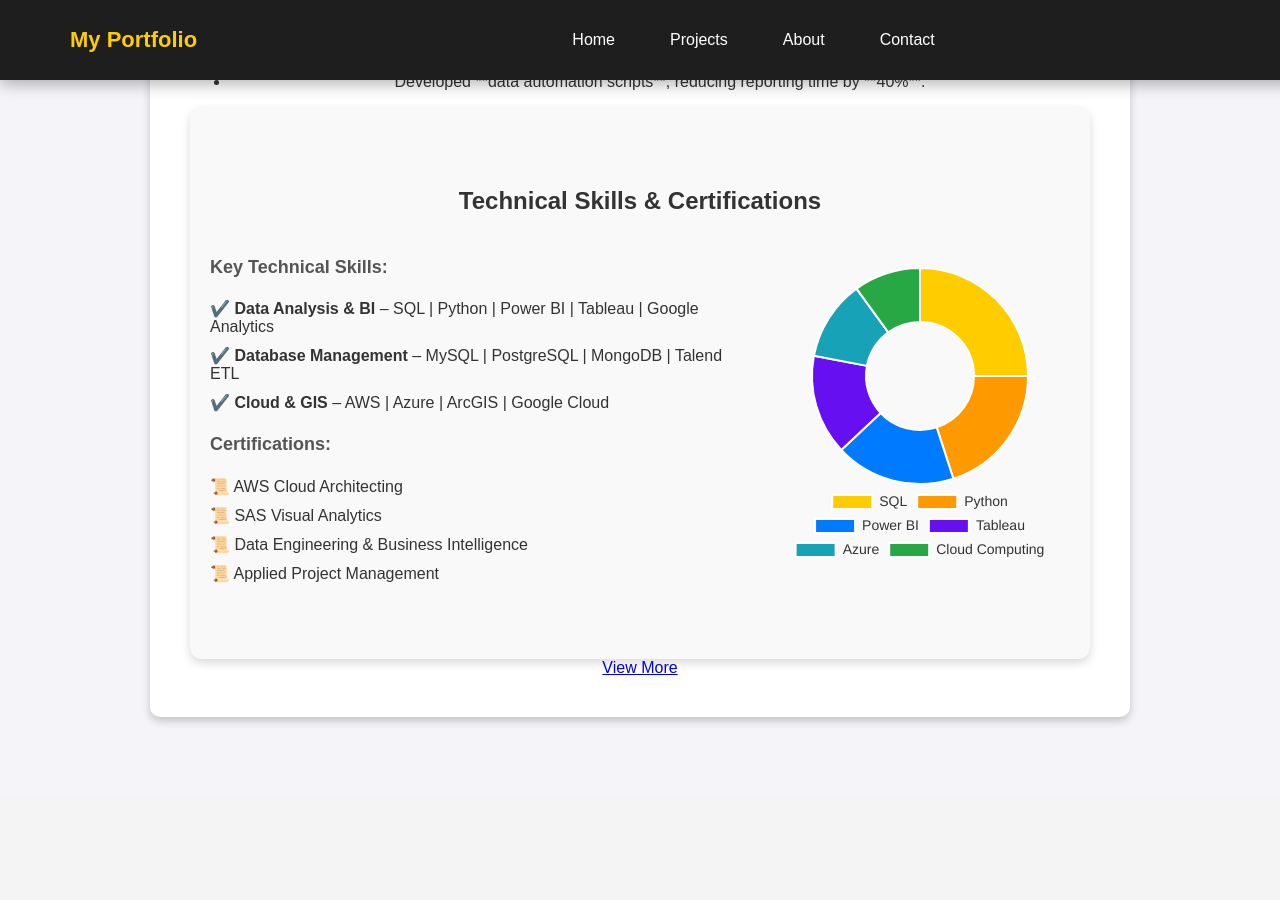
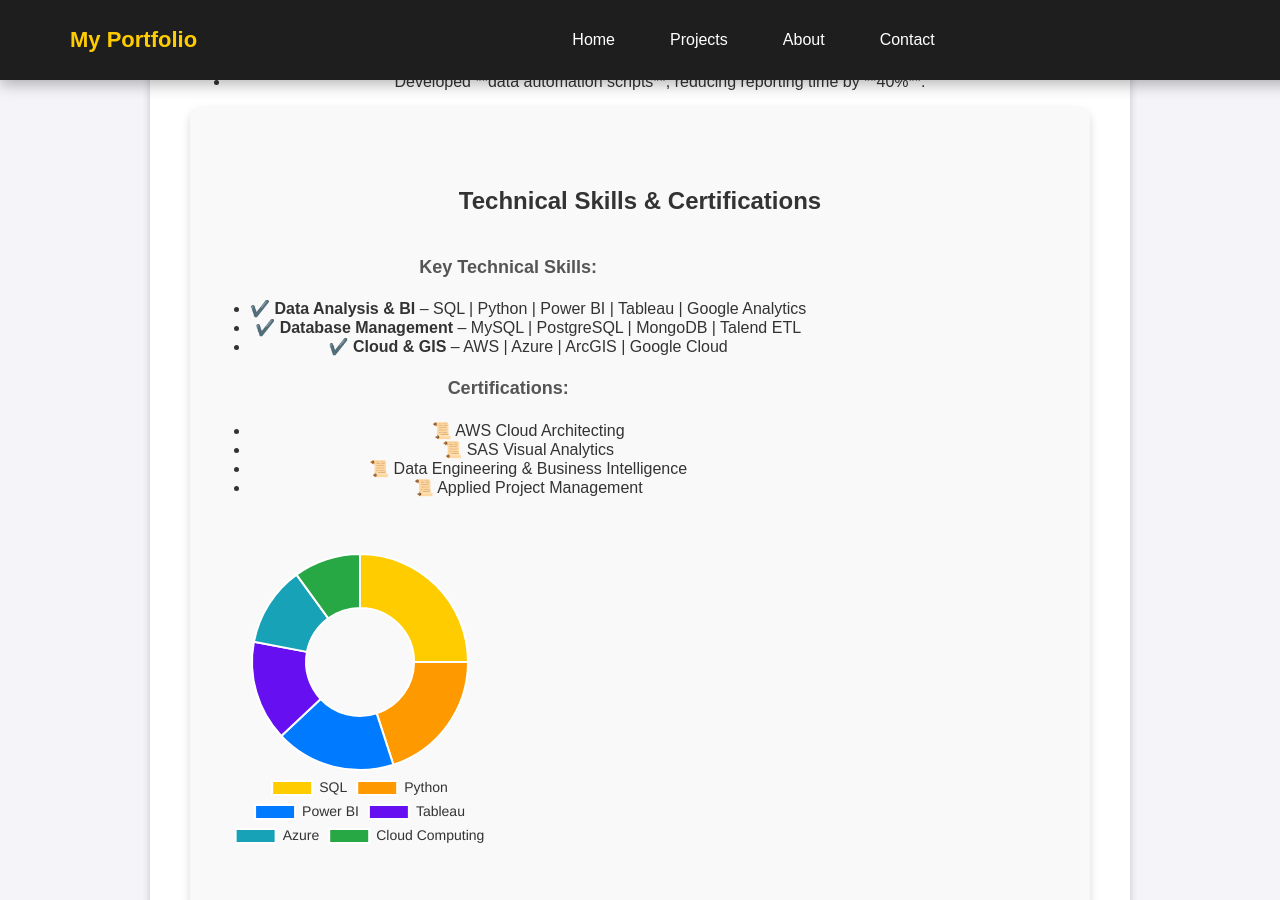
Before and after one commit to Vicmandip1/Portfolio, a Jekyll site: the page about.html, which Jekyll copies as it is, in a window 1280 px wide and 900 px high, scrolled down 2070 px. Built offline with Jekyll 4.4.1, drawn with Linux system fonts in a browser that asks for light colours.

Commit message:
Update about.css

```diff
--- a/assets/styles/about.css
+++ b/assets/styles/about.css
@@ -53,10 +53,6 @@
     display: flex;
     list-style: none;
     gap: 25px;
-}
-
-.nav-item {
-    position: relative;
 }
 
 .nav-link {
@@ -174,7 +170,7 @@
 }
 
 /* ==============================
-   ✅ Skills Section
+   ✅ Skills Section with Hover Effects
 ================================= */
 .skills {
     text-align: center;
@@ -194,129 +190,55 @@
     flex-wrap: wrap;
 }
 
-.skills-text {
-    flex: 1;
-    text-align: left;
-}
-
-.skills-list, .certifications-list {
-    list-style: none;
-    padding: 0;
-}
-
-.skills-list li, .certifications-list li {
-    font-size: 16px;
-    margin-bottom: 10px;
-}
-
 .skills-chart-container {
     flex: 1;
     max-width: 300px;
+    transition: transform 0.3s ease-in-out, box-shadow 0.3s ease-in-out;
 }
 
-#skillsChart {
-    width: 100%;
-    height: auto;
-    display: block;
-    margin: auto;
+/* ✅ Hover Effect - Zoom & Glow */
+.skills-chart-container:hover {
+    transform: scale(1.05);
+    box-shadow: 0 0 15px rgba(255, 204, 0, 0.6);
 }
 
 /* ==============================
-   ✅ Notable Projects Section
+   ✅ Notable Projects - Hover Animations
 ================================= */
-.projects-section {
+.project-card {
+    background: white;
+    padding: 20px;
+    border-radius: 12px;
+    box-shadow: 0 4px 8px rgba(0, 0, 0, 0.15);
     text-align: center;
-    padding: 80px 20px;
-    background: #f4f4f4;
+    transition: transform 0.3s ease-in-out, box-shadow 0.3s ease-in-out;
 }
 
-.project-list {
-    list-style: none;
-    padding: 0;
-    max-width: 800px;
-    margin: auto;
-    text-align: center;
+/* ✅ Hover Effect - Lift & Shadow */
+.project-card:hover {
+    transform: translateY(-5px);
+    box-shadow: 0 8px 16px rgba(0, 0, 0, 0.2);
 }
 
-.project-list a {
-    text-decoration: none;
-    font-weight: bold;
-    color: #ff9900;
-    transition: color 0.3s ease-in-out;
-}
-
-.project-list a:hover {
-    color: #ff6600;
-    text-decoration: underline;
-}
-
-/* ==============================
-   ✅ Testimonials Section
-================================= */
-.testimonials {
-    text-align: center;
-    padding: 80px 20px;
-    background: #222;
-    color: white;
-}
-
-.testimonial-slider {
-    display: flex;
-    justify-content: center;
-    flex-wrap: wrap;
-    gap: 20px;
-    max-width: 900px;
-    margin: auto;
-    animation: fadeIn 2s ease-in-out;
-}
-
-.testimonial {
-    background: #333;
-    padding: 25px;
-    border-radius: 12px;
-    max-width: 400px;
-    text-align: center;
-    box-shadow: 0 4px 8px rgba(255, 255, 255, 0.1);
+/* ✅ Project Card Image Hover Effect */
+.project-card img {
+    width: 100%;
+    height: auto;
+    border-radius: 8px;
     transition: transform 0.3s ease-in-out;
 }
 
-.testimonial:hover {
+/* ✅ Image Slight Zoom on Hover */
+.project-card:hover img {
     transform: scale(1.05);
 }
 
-.testimonial p {
-    font-size: 1.2rem;
-    font-style: italic;
-    color: #e0e0e0;
-}
-
-.testimonial h4 {
-    margin-top: 15px;
-    font-size: 1.1rem;
+/* ✅ Project Card Button Hover Effect */
+.project-card .view-btn {
+    display: inline-block;
+    padding: 10px 20px;
+    font-size: 1rem;
     font-weight: bold;
-    color: #ffcc00;
-}
-
-/* ==============================
-   ✅ Let's Connect Section
-================================= */
-.connect-section {
-    text-align: center;
-    background: linear-gradient(45deg, #201e30, #5768e5);
-    color: white;
-    padding: 50px 20px;
-    border-radius: 10px;
-    margin: 50px auto;
-    max-width: 800px;
-    box-shadow: 0px 4px 10px rgba(0, 0, 0, 0.2);
-}
-
-.connect-btn {
-    display: inline-block;
-    padding: 12px 25px;
-    font-size: 1.2rem;
-    font-weight: bold;
-    text-transform: uppercase;
     text-decoration: none;
     color: #fff;
     background: linear-gradient(45deg, #ffcc00, #ff9900);
@@ -324,7 +246,8 @@
     transition: transform 0.3s ease-in-out, background 0.3s ease-in-out;
 }
 
-.connect-btn:hover {
-    transform: scale(1.1);
+/* ✅ Button Animation */
+.project-card .view-btn:hover {
+    transform: scale(1.05);
     background: linear-gradient(45deg, #ff9900, #ffcc00);
 }
```
